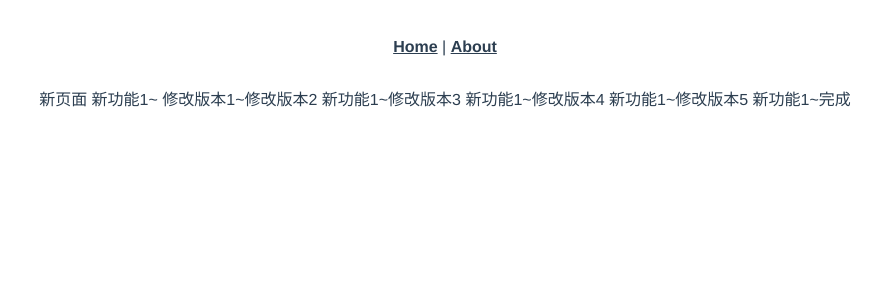
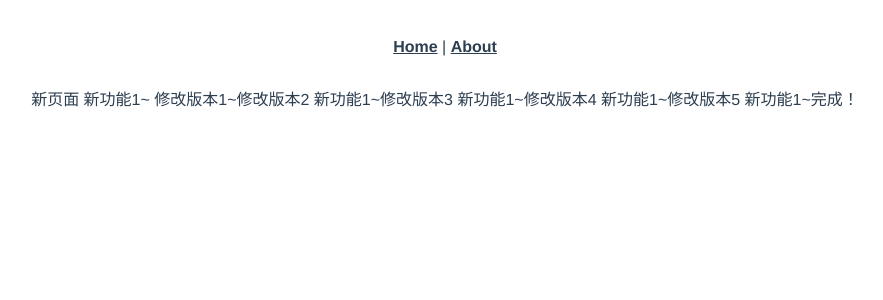
Before and after one commit to pistachioXiu/vue-pro, a Vue app: page /new in a window 1280 px wide. Shown: the top 300 px of the page, without its empty margins (195-1078 px from the left). Built offline with nearby package versions, Linux system fonts and the light colour scheme.

Commit message:
新功能1~完成

```diff
--- a/src/views/NewView.vue
+++ b/src/views/NewView.vue
@@ -1,6 +1,6 @@
 <template>
 	<div>
 		新页面 新功能1~ 修改版本1~修改版本2 新功能1~修改版本3 新功能1~修改版本4 新功能1~修改版本5
-		新功能1~完成
+		新功能1~完成！
 	</div>
 </template>
```
